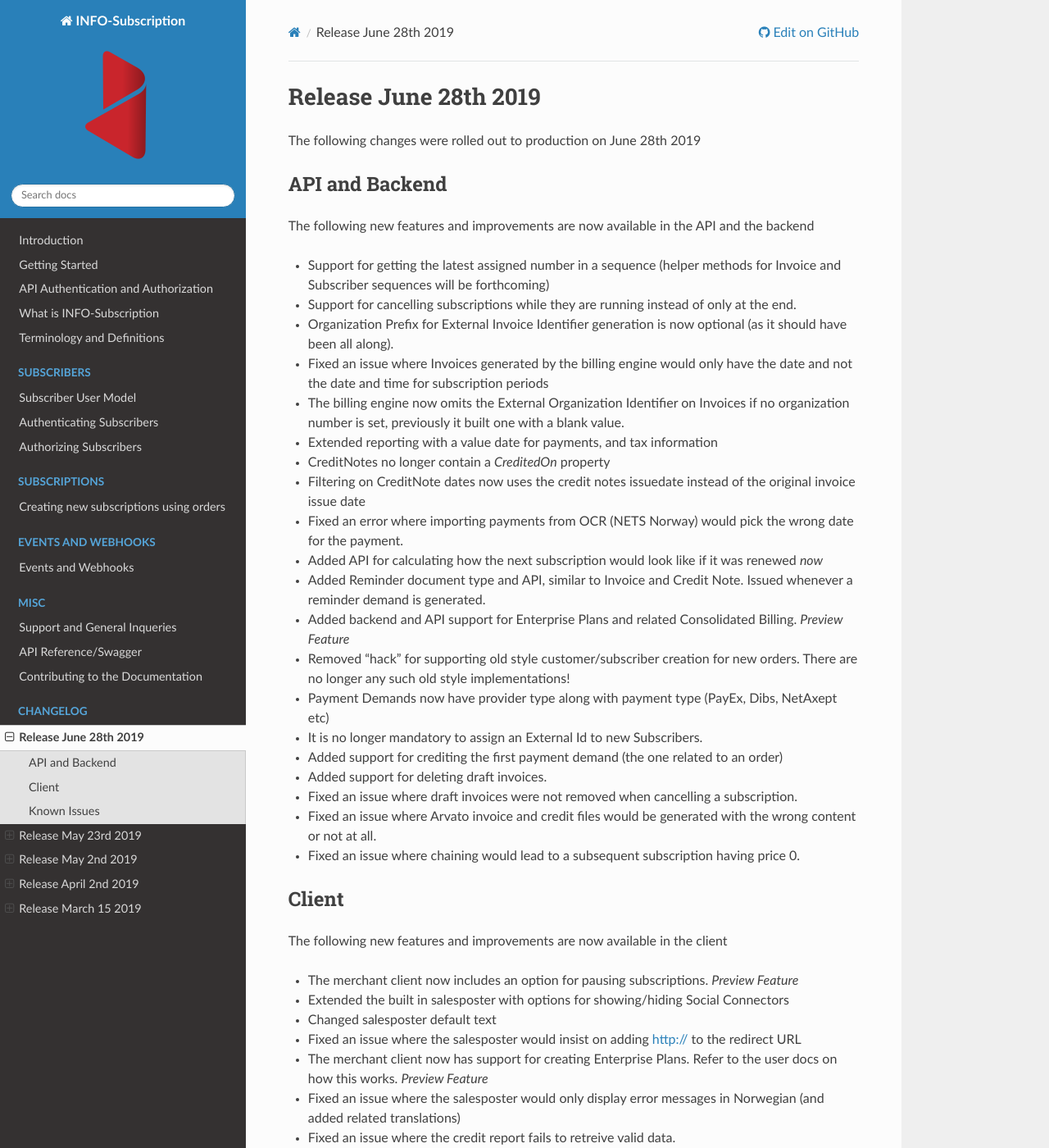
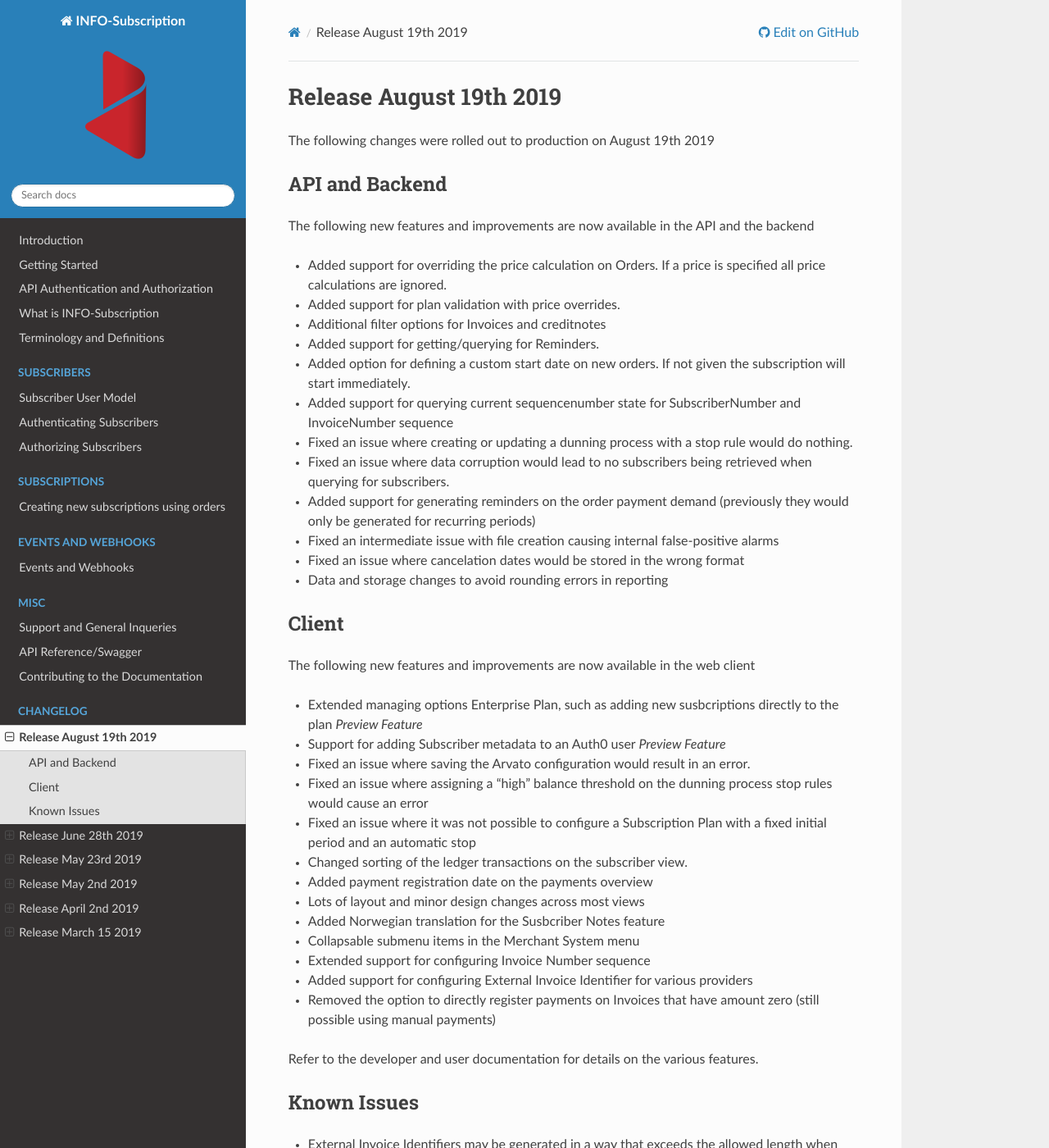
Before and after one commit to infosoftas/info-subscription-doc, a Sphinx documentation site: the page built from source/changelog/changelog.rst, in a window 1280 px wide and 1400 px high. Shown: the whole window at 82% size. Built offline with Sphinx 7.4.7 and the Read the Docs theme 2.0.0, drawn with Linux system fonts in a browser that asks for light colours; formulas are drawn with MathJax 3; some of the changed text lies outside the part shown.

Commit message:
Added latest release notes.

```diff
--- a/source/changelog/changelog.rst
+++ b/source/changelog/changelog.rst
@@ -1,3 +1,4 @@
+.. include:: r61.inc
 .. include:: r59.inc
 .. include:: r57.inc
 .. include:: r56.inc
--- /dev/null
+++ b/source/changelog/r61.inc
@@ -0,0 +1,49 @@
+.. _changelog-r61:
+
+************************
+Release August 19th 2019
+************************
+The following changes were rolled out to production on August 19th 2019
+
+API and Backend
+===============
+The following new features and improvements are now available in the API and the backend
+
+* Added support for overriding the price calculation on Orders. If a price is specified all price calculations are ignored.
+* Added support for plan validation with price overrides.
+* Additional filter options for Invoices and creditnotes
+* Added support for getting/querying for Reminders.
+* Added option for defining a custom start date on new orders. If not given the subscription will start immediately.
+* Added support for querying current sequencenumber state for SubscriberNumber and InvoiceNumber sequence
+* Fixed an issue where creating or updating a dunning process with a stop rule would do nothing.
+* Fixed an issue where data corruption would lead to no subscribers being retrieved when querying for subscribers.
+* Added support for generating reminders on the order payment demand (previously they would only be generated for recurring periods)
+* Fixed an intermediate issue with file creation causing internal false-positive alarms
+* Fixed an issue where cancelation dates would be stored in the wrong format
+* Data and storage changes to avoid rounding errors in reporting
+
+
+Client
+======
+The following new features and improvements are now available in the web client
+
+* Extended managing options Enterprise Plan, such as adding new susbcriptions directly to the plan *Preview Feature*
+* Support for adding Subscriber metadata to an Auth0 user *Preview Feature*
+* Fixed an issue where saving the Arvato configuration would result in an error.
+* Fixed an issue where assigning a "high" balance threshold on the dunning process stop rules would cause an error
+* Fixed an issue where it was not possible to configure a Subscription Plan with a fixed initial period and an automatic stop
+* Changed sorting of the ledger transactions on the subscriber view.
+* Added payment registration date on the payments overview
+* Lots of layout and minor design changes across most views
+* Added Norwegian translation for the Susbcriber Notes feature
+* Collapsable submenu items in the Merchant System menu
+* Extended support for configuring Invoice Number sequence
+* Added support for configuring External Invoice Identifier for various providers
+* Removed the option to directly register payments on Invoices that have amount zero (still possible using manual payments)
+
+Refer to the developer and user documentation for details on the various features.
+
+Known Issues
+============
+
+* External Invoice Identifiers may be generated in a way that exceeds the allowed length when Subscriber Number and Invoice Number lengths exceeds the max length.
```
